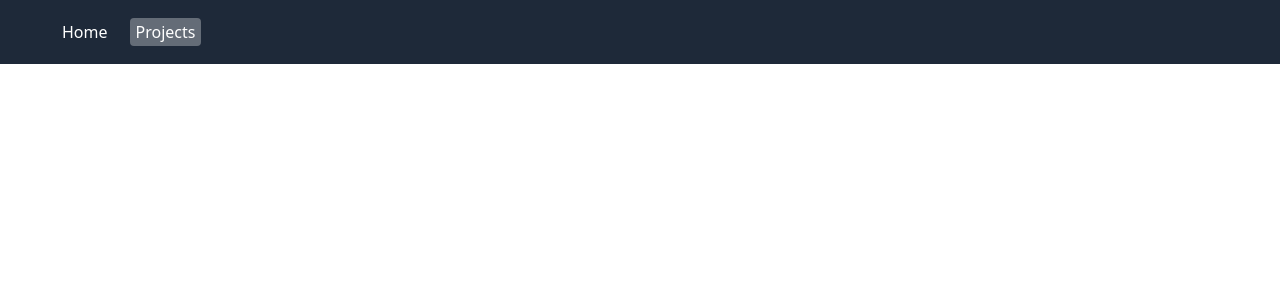
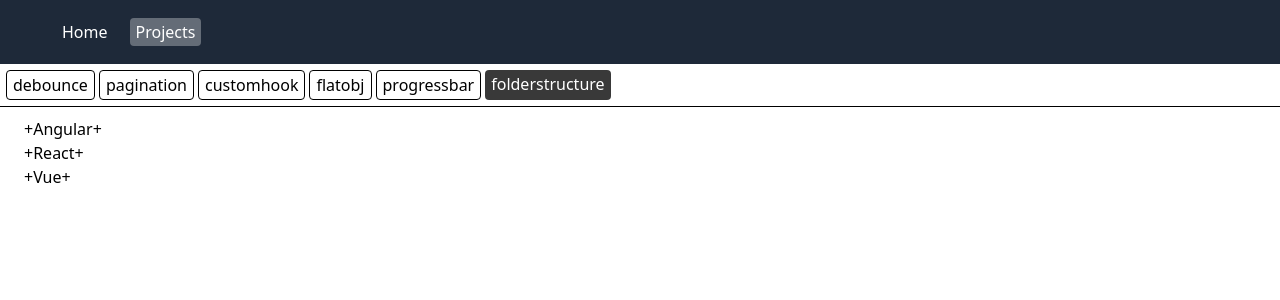
Before and after one commit to Vivek-Vishwakarma/machine-coding, a React (Vite) app: page /projects/folderstructure in a window 1280 px wide. Before the commit this address had no page. Shown: the top 300 px of the page. Built offline with nearby package versions, Linux system fonts and the light colour scheme.

Commit message:
added folder structure

```diff
--- a/src/App.css
+++ b/src/App.css
@@ -119,3 +119,9 @@
     transform: translateX(0);
   }
 }
+.folder {
+  cursor: pointer;
+}
+.folder-container {
+  margin-left: 14px;
+}
--- a/src/App.jsx
+++ b/src/App.jsx
@@ -7,6 +7,7 @@ import Pagination from "./machine-coding/Pagination";
 import CustomHook from "./machine-coding/CustomHook";
 import FlatteningObj from "./machine-coding/FlatteningObj";
 import ProgressBar from "./machine-coding/ProgressBar";
+import FolderStructure from "./machine-coding/FolderStructure";
 
 function App() {
   const Home = lazy(() => import("./pages/Home"));
@@ -17,6 +18,7 @@ function App() {
     { path: "customhook", element: <CustomHook /> },
     { path: "flatobj", element: <FlatteningObj /> },
     { path: "progressbar", element: <ProgressBar /> },
+    { path: "folderstructure", element: <FolderStructure /> },
   ];
   return (
     <>
--- /dev/null
+++ b/src/machine-coding/FolderStructure.jsx
@@ -0,0 +1,134 @@
+import React, { useState } from "react";
+
+const FolderStructure = () => {
+  return (
+    <div>
+      <FolderStr folderData={data} />
+    </div>
+  );
+};
+
+const FolderStr = ({ folderData }) => {
+  const [expand, setExpand] = useState({});
+  const addFile = (name) => {
+    console.log(name);
+  };
+  return (
+    <>
+      {folderData.map((data) => {
+        return (
+          <div key={data.name} className="folder-container">
+            <div className="folder">
+              <span
+                onClick={() =>
+                  setExpand((prevState) => ({
+                    ...prevState,
+                    [data.name]: !prevState[data.name],
+                  }))
+                }
+              >
+                {data.children && data.children.length
+                  ? expand[data.name]
+                    ? "-"
+                    : "+"
+                  : ""}
+              </span>
+              {data.name}
+              {data.children && (
+                <span onClick={() => addFile(data.name)}>+</span>
+              )}
+            </div>
+            {expand[data.name] && data.children && data.children.length > 0 && (
+              <FolderStr folderData={data.children} />
+            )}
+          </div>
+        );
+      })}
+    </>
+  );
+};
+
+export default FolderStructure;
+
+const data = [
+  {
+    name: "Angular",
+    children: [
+      {
+        name: "assets",
+      },
+      {
+        name: "projects",
+        children: [
+          {
+            name: "login",
+          },
+          {
+            name: "dashboard",
+            children: [{ name: "charts" }, { name: "tables" }],
+          },
+        ],
+      },
+      {
+        name: "src",
+        children: [
+          {
+            name: "app",
+            children: [
+              { name: "components" },
+              { name: "services" },
+              { name: "models" },
+            ],
+          },
+          {
+            name: "environments",
+            children: [
+              { name: "environment.ts" },
+              { name: "environment.prod.ts" },
+            ],
+          },
+        ],
+      },
+    ],
+  },
+  {
+    name: "React",
+    children: [
+      {
+        name: "public",
+        children: [{ name: "index.html" }, { name: "favicon.ico" }],
+      },
+      {
+        name: "src",
+        children: [
+          {
+            name: "components",
+            children: [{ name: "Header.js" }, { name: "Footer.js" }],
+          },
+          {
+            name: "hooks",
+            children: [{ name: "useAuth.js" }, { name: "useFetch.js" }],
+          },
+        ],
+      },
+    ],
+  },
+  {
+    name: "Vue",
+    children: [
+      {
+        name: "src",
+        children: [
+          {
+            name: "components",
+            children: [{ name: "Navbar.vue" }, { name: "Sidebar.vue" }],
+          },
+          {
+            name: "store",
+            children: [{ name: "index.js" }, { name: "auth.js" }],
+          },
+        ],
+      },
+    ],
+  },
+];
--- a/src/pages/Projects.jsx
+++ b/src/pages/Projects.jsx
@@ -10,6 +10,7 @@ const Projects = () => {
     { name: "/projects/customhook" },
     { name: "/projects/flatobj" },
     { name: "/projects/progressbar" },
+    { name: "/projects/folderstructure" },
   ];
   useEffect(() => {
     if (location.pathname.split("/").length == 2) {
```
